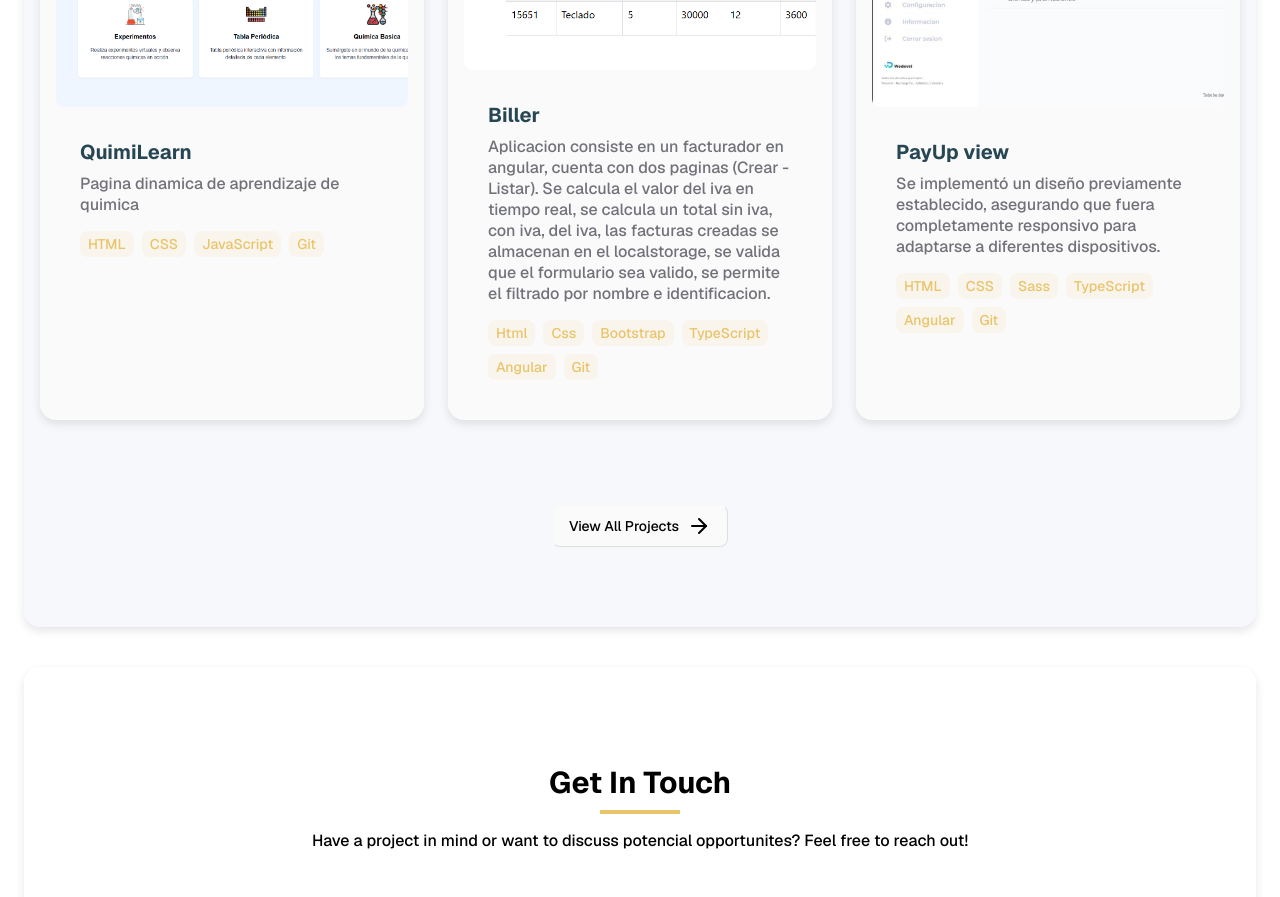
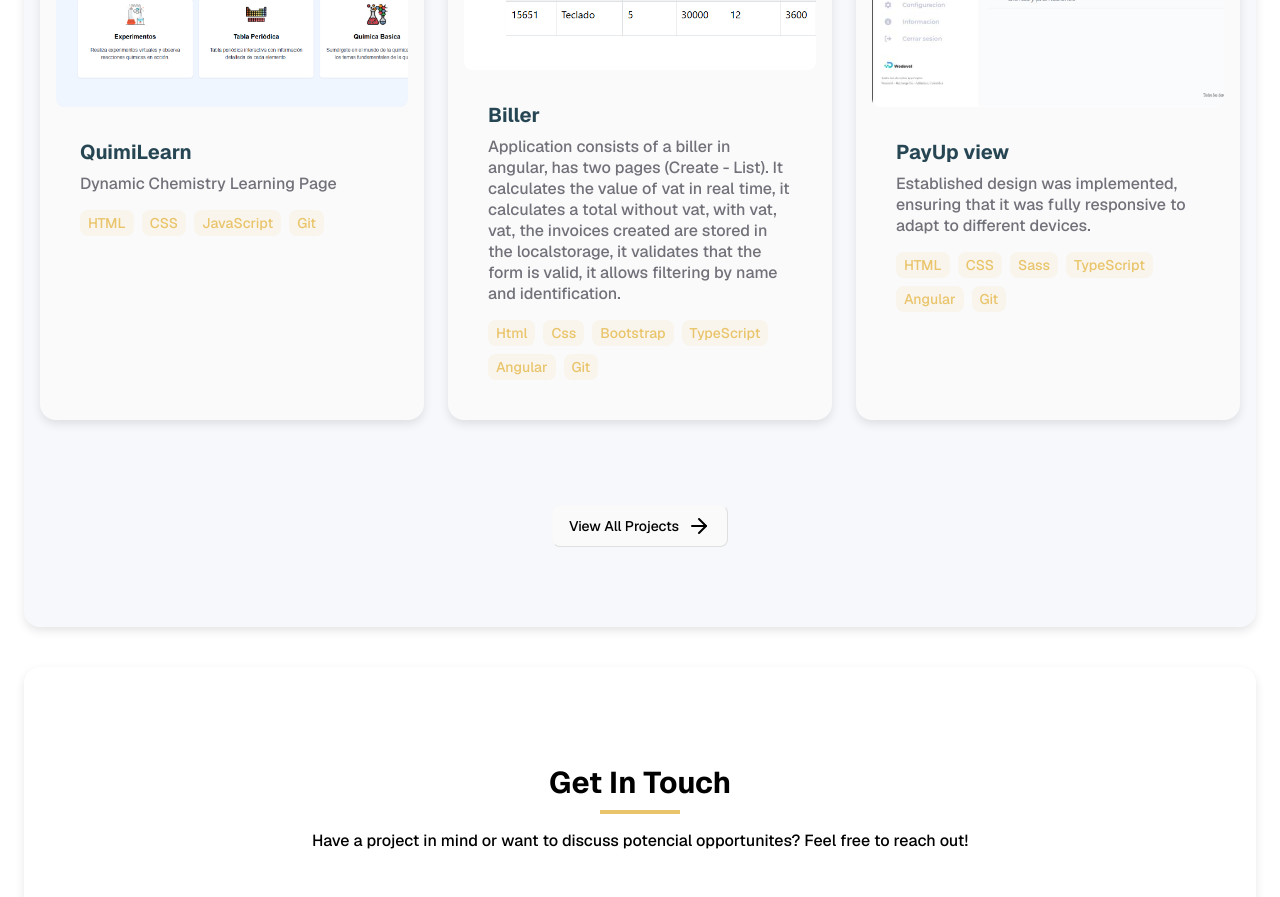
Before and after one commit to joseph517/portfolio, a React (Vite) app: page / in a window 1280 px wide. Shown: the part 2840-3737 px from the top of the page. Built offline with nearby package versions, Linux system fonts and the light colour scheme; no server answers.

Commit message:
Update title for projects and traslate descrition projects to english

```diff
--- a/index.html
+++ b/index.html
@@ -8,7 +8,7 @@
   <link rel="preconnect" href="https://fonts.googleapis.com">
   <link rel="preconnect" href="https://fonts.gstatic.com" crossorigin>
   <link href="https://fonts.googleapis.com/css2?family=Geist:wght@100..900&display=swap" rel="stylesheet">
-  <title>Vite + React + TS</title>
+  <title>portfolio</title>
 </head>
 
 <body>
--- a/src/components/projects/projects.tsx
+++ b/src/components/projects/projects.tsx
@@ -15,7 +15,7 @@ function Projects() {
         {
             id: 2,
             title: "QuimiLearn",
-            description: "Pagina dinamica de aprendizaje de quimica",
+            description: "Dynamic Chemistry Learning Page",
             tech: ["HTML", "CSS", "JavaScript", "Git"],
             image: quimiLearn,
             demo: "https://quimi-learn.vercel.app/",
@@ -24,7 +24,7 @@ function Projects() {
         {
             id: 3,
             title: "Biller",
-            description: " Aplicacion consiste en un facturador en angular, cuenta con dos paginas (Crear - Listar). Se calcula el valor del iva en tiempo real, se calcula un total sin iva, con iva, del iva, las facturas creadas se almacenan en el localstorage, se valida que el formulario sea valido, se permite el filtrado por nombre e identificacion. ",
+            description: "Application consists of a biller in angular, has two pages (Create - List). It calculates the value of vat in real time, it calculates a total without vat, with vat, vat, the invoices created are stored in the localstorage, it validates that the form is valid, it allows filtering by name and identification.",
             tech: ["Html", "Css", "Bootstrap", "TypeScript", "Angular", "Git"],
             image: biller,
             demo: "https://biller-flame.vercel.app/",
@@ -33,7 +33,7 @@ function Projects() {
         {
             id: 1,
             title: "PayUp view",
-            description: "Se implementó un diseño previamente establecido, asegurando que fuera completamente responsivo para adaptarse a diferentes dispositivos.",
+            description: "Established design was implemented, ensuring that it was fully responsive to adapt to different devices.",
             tech: ["HTML", "CSS", "Sass", "TypeScript", "Angular", "Git"],
             image: PayUp,
             demo: "https://maqueta-pi.vercel.app/",
@@ -42,7 +42,7 @@ function Projects() {
         {
             id: 4,
             title: "Todo",
-            description: "Aplicación que permite la creación de tareas, asignación de personas y habilidades mediante formularios reactivos y anidados. Se implementan validaciones para asegurar que los campos estén completos y que no se repitan nombres en una misma tarea. Además, es posible eliminar personas y habilidades de las tareas. Posteriormente, las tareas se pueden listar y filtrar por su estado: todas, pendientes o completadas.",
+            description: "Application that allows the creation of tasks, assignment of people and skills through reactive and nested forms. Validations are implemented to ensure that fields are complete and that names are not repeated in the same task. In addition, it is possible to remove people and skills from tasks. Subsequently, tasks can be listed and filtered by their status: all, pending or completed.",
             tech: ["Html", "Css", "Bootstrap", "TypeScript", "Angular", "Git"],
             image: todo,
             demo: "https://todo-two-smoky-15.vercel.app/create-task",
@@ -51,7 +51,7 @@ function Projects() {
         {
             id: 5,
             title: "Country App",
-            description: " Proyecto que permite consumir una api de https://restcountries.com/ para consular, listar y ver detalles de paises, ya sea por nombre, nombre de capital y region.",
+            description: "Project that allows to consume an api of https://restcountries.com/ to consulate, list and view details of countries, either by name, capital name and region.",
             tech: ["React", "Node.js"],
             image: countryApp,
             demo: "https://country-app-pi-seven.vercel.app/countries/by-country",
```
